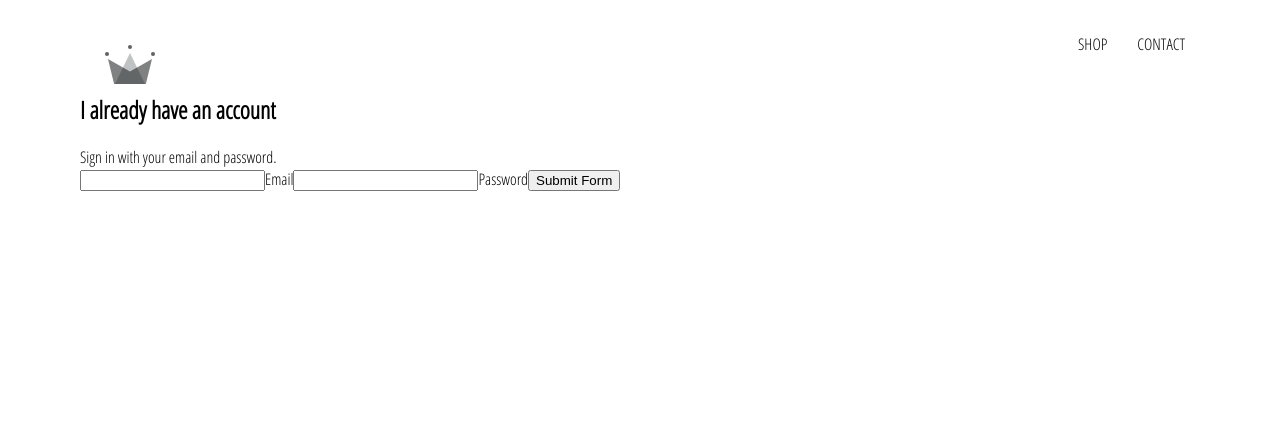
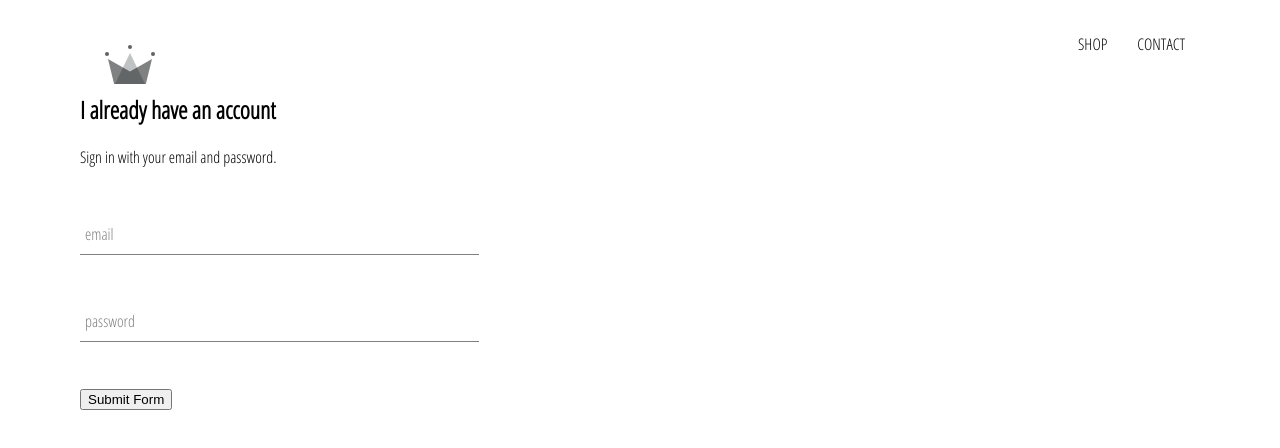
Before and after one commit to djbowers/crwn-clothing, a React (Create React App) app: page /signin in a window 1280 px wide. Shown: the top 448 px of the page. Built offline with nearby package versions, Linux system fonts and the light colour scheme.

Commit message:
add form-input component

```diff
--- /dev/null
+++ b/src/components/form-input/form-input.component.jsx
@@ -0,0 +1,20 @@
+import React from 'react';
+
+import './form-input.styles.scss';
+
+const FormInput = ({ handleChange, label, ...otherProps }) => (
+  <div className="group">
+    <input className="form-input" onChange={handleChange} {...otherProps} />
+    {label ? (
+      <label
+        className={`${
+          otherProps.value.length ? 'shrink' : ''
+        } form-input-label`}
+      >
+        {label}
+      </label>
+    ) : null}
+  </div>
+);
+
+export default FormInput;
--- /dev/null
+++ b/src/components/form-input/form-input.styles.scss
@@ -0,0 +1,54 @@
+$sub-color: grey;
+$main-color: black;
+
+@mixin shrinkLabel {
+  top: -14px;
+  font-size: 12px;
+  color: $main-color;
+}
+
+.group {
+  position: relative;
+  margin: 45px 0;
+
+  .form-input {
+    background: none;
+    background-color: white;
+    color: $sub-color;
+    font-size: 18px;
+    padding: 10px 10px 10px 5px;
+    display: block;
+    width: 100%;
+    border: none;
+    border-radius: 0;
+    border-bottom: 1px solid $sub-color;
+    margin: 25px 0;
+
+    &:focus {
+      outline: none;
+    }
+
+    &:focus ~ .form-input-label {
+      @include shrinkLabel();
+    }
+  }
+
+  input[type='password'] {
+    letter-spacing: 0.3em;
+  }
+
+  .form-input-label {
+    color: $sub-color;
+    font-size: 16px;
+    font-weight: normal;
+    position: absolute;
+    pointer-events: none;
+    left: 5px;
+    top: 10px;
+    transition: 300ms ease all;
+
+    &.shrink {
+      @include shrinkLabel();
+    }
+  }
+}
--- a/src/components/sign-in/sign-in.component.jsx
+++ b/src/components/sign-in/sign-in.component.jsx
@@ -1,6 +1,8 @@
 import React, { Component } from 'react';
 
 import './sign-in.styles.scss';
+
+import FormInput from './../form-input/form-input.component';
 
 class SignIn extends Component {
   constructor(props) {
@@ -31,23 +33,22 @@
         <span>Sign in with your email and password.</span>
 
         <form onSubmit={this.handleSubmit}>
-          <input
+          <FormInput
             name="email"
             type="email"
-            onChange={this.handleChange}
+            handleChange={this.handleChange}
             value={this.state.email}
+            label="email"
             required
           />
-          <label>Email</label>
-          <input
+          <FormInput
             name="password"
             type="password"
-            onChange={this.handleChange}
+            handleChange={this.handleChange}
             value={this.state.password}
+            label="password"
             required
           />
-          <label>Password</label>
-
           <input type="submit" value="Submit Form" />
         </form>
       </div>
--- a/src/components/sign-in/sign-in.styles.scss
+++ b/src/components/sign-in/sign-in.styles.scss
@@ -0,0 +1,3 @@
+.sign-in {
+  width: 30vw;
+}
```
